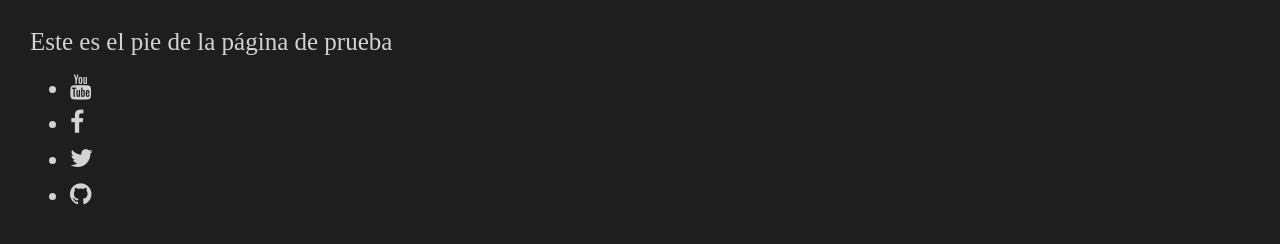
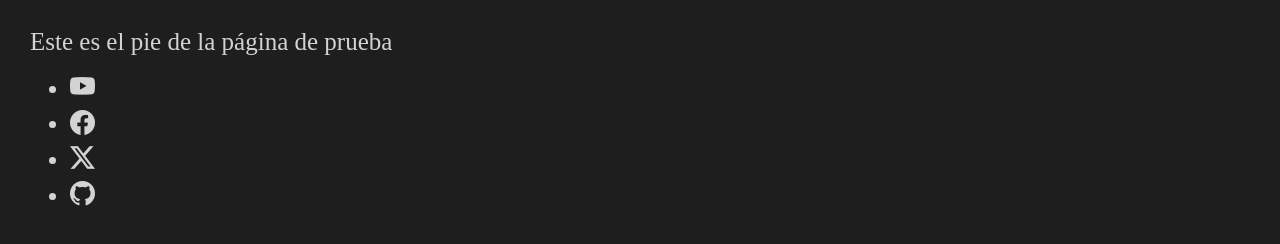
Before and after one commit to verde-guido-agustin/NuevasTecnologias-actividad1, a plain HTML site: page index.html in a window 1280 px wide. Shown: the part 870-1114 px from the top of the page. Drawn offline with nearby package versions, Linux system fonts and the light colour scheme.

Commit message:
Segunda version

```diff
--- a/index.html
+++ b/index.html
@@ -14,6 +14,10 @@
 
         <!-- Importar boostrap -->
         <link rel="stylesheet" href="https://maxcdn.bootstrapcdn.com/bootstrap/3.2.0/css/bootstrap.min.css">
+
+        <!-- Importar íconos boostrap -->
+        <link rel="stylesheet" href="https://cdn.jsdelivr.net/npm/bootstrap-icons@1.11.3/font/bootstrap-icons.min.css"/>
+
 
         <!-- Importar hoja de estilos css -->
         <link href='style.css' rel='stylesheet'>
@@ -73,11 +77,19 @@
 
             <!-- Crea una lista con todos los links en el pie de página -->
             <ul>
-                <li><a href="#"><i class="fa fa-youtube"></i></a></li>
-                <li><a href="#"><i class="fa fa-facebook"></i></a></li>
-                <li><a href="#"><i class="fa fa-twitter"></i></a></li>
-                <li><a href="#"><i class="fa fa-github"></i></a></li>
-            </ul>
+                <li>
+                  <a href="#"><i class="bi bi-youtube"></i></a>
+                </li>
+                <li>
+                  <a href="#"><i class="bi bi-facebook"></i></a>
+                </li>
+                <li>
+                  <a href="#"><i class="bi bi-twitter-x"></i></a>
+                </li>
+                <li>
+                  <a href="#"><i class="bi bi-github"></i></a>
+                </li>
+              </ul>
 
         </div>
 
```
